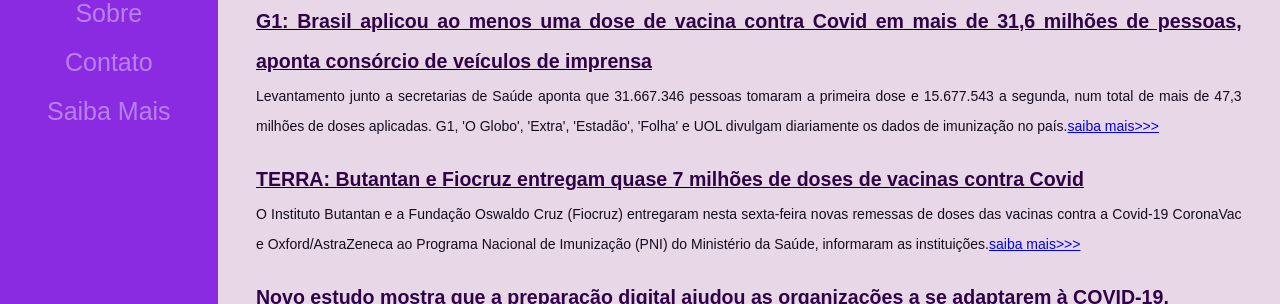
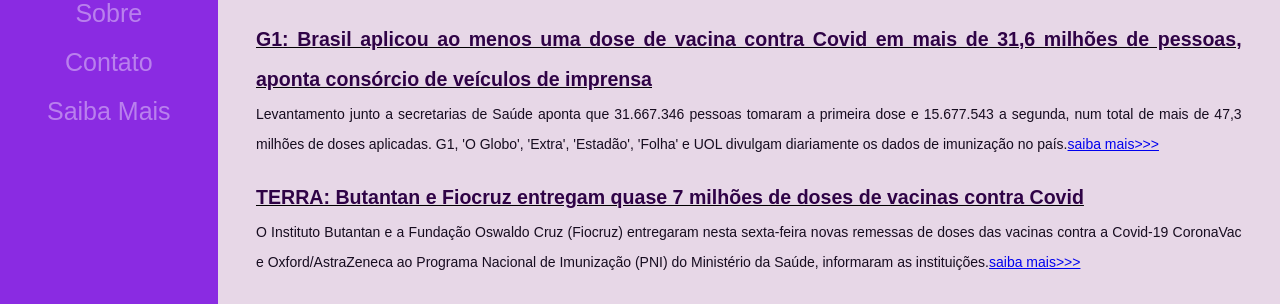
Before and after one commit to itautech/projetoitaugrupo05, a plain HTML site: page index.html in a window 1280 px wide. Shown: the part 496-800 px from the top of the page. Drawn offline with Linux system fonts and the light colour scheme.

Commit message:
Update index.html

```diff
--- a/index.html
+++ b/index.html
@@ -56,7 +56,7 @@
                     allow="accelerometer; autoplay; clipboard-write; encrypted-media; gyroscope; picture-in-picture" allowfullscreen></iframe>
                     <br/>
                     <!--https://www.youtube.com/channel/UCvdwhh_fDyWccR42-rReZLw-->
-
+                    <BR/>
                     <u><h4><span>G1: Brasil aplicou ao menos uma dose de vacina contra Covid em mais de 31,6 milhões de pessoas, aponta consórcio de veículos de imprensa</span></h4></u>
                     <p><span>Levantamento junto a secretarias de Saúde aponta que 31.667.346 pessoas tomaram a primeira dose e 15.677.543 a segunda, num total de mais de 47,3 milhões de doses aplicadas.
                         G1, 'O Globo', 'Extra', 'Estadão', 'Folha' e UOL divulgam diariamente os dados de imunização no país.<a href="saibamais.html">saiba mais>>> </a></span></p>
```
